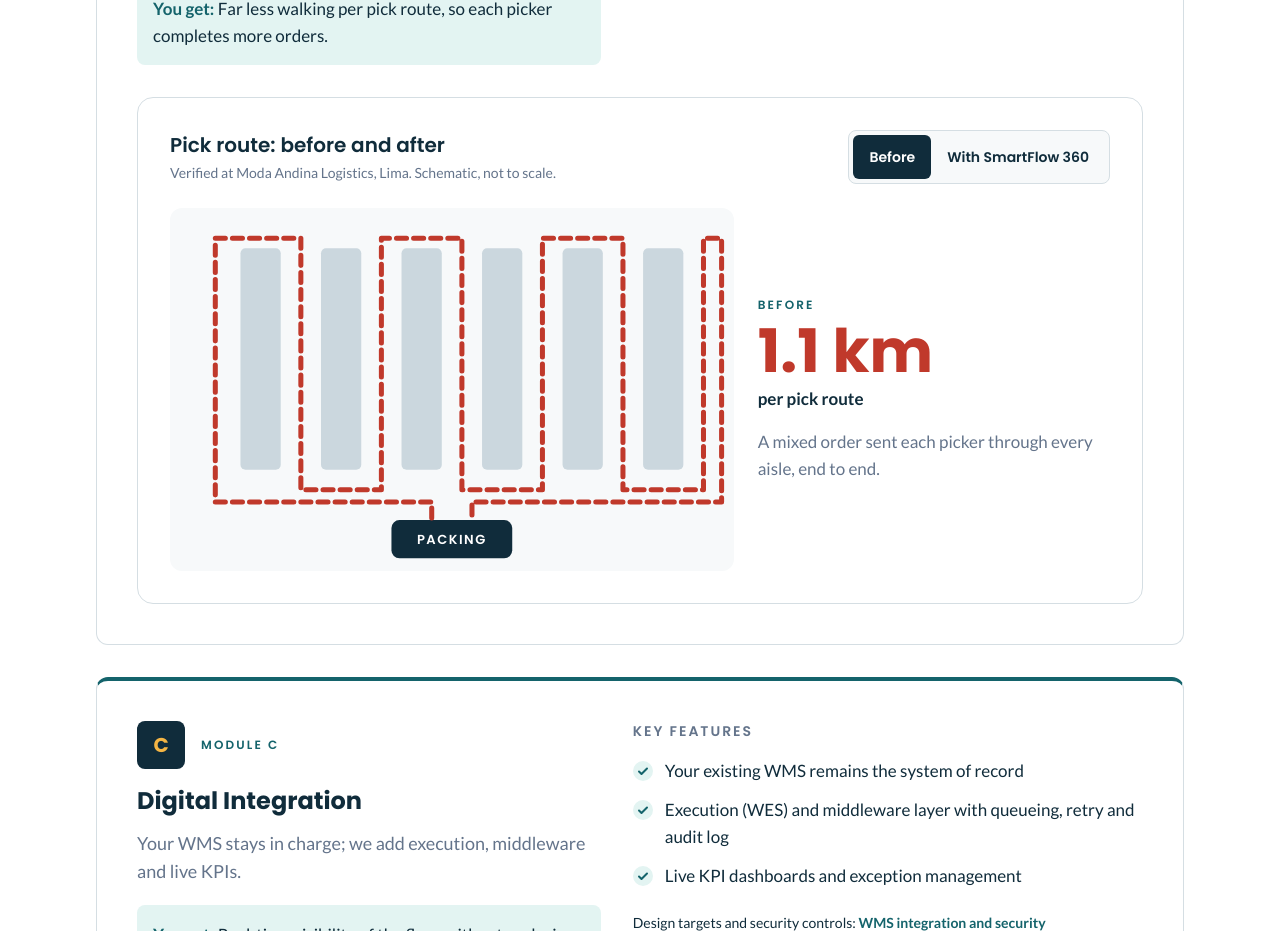
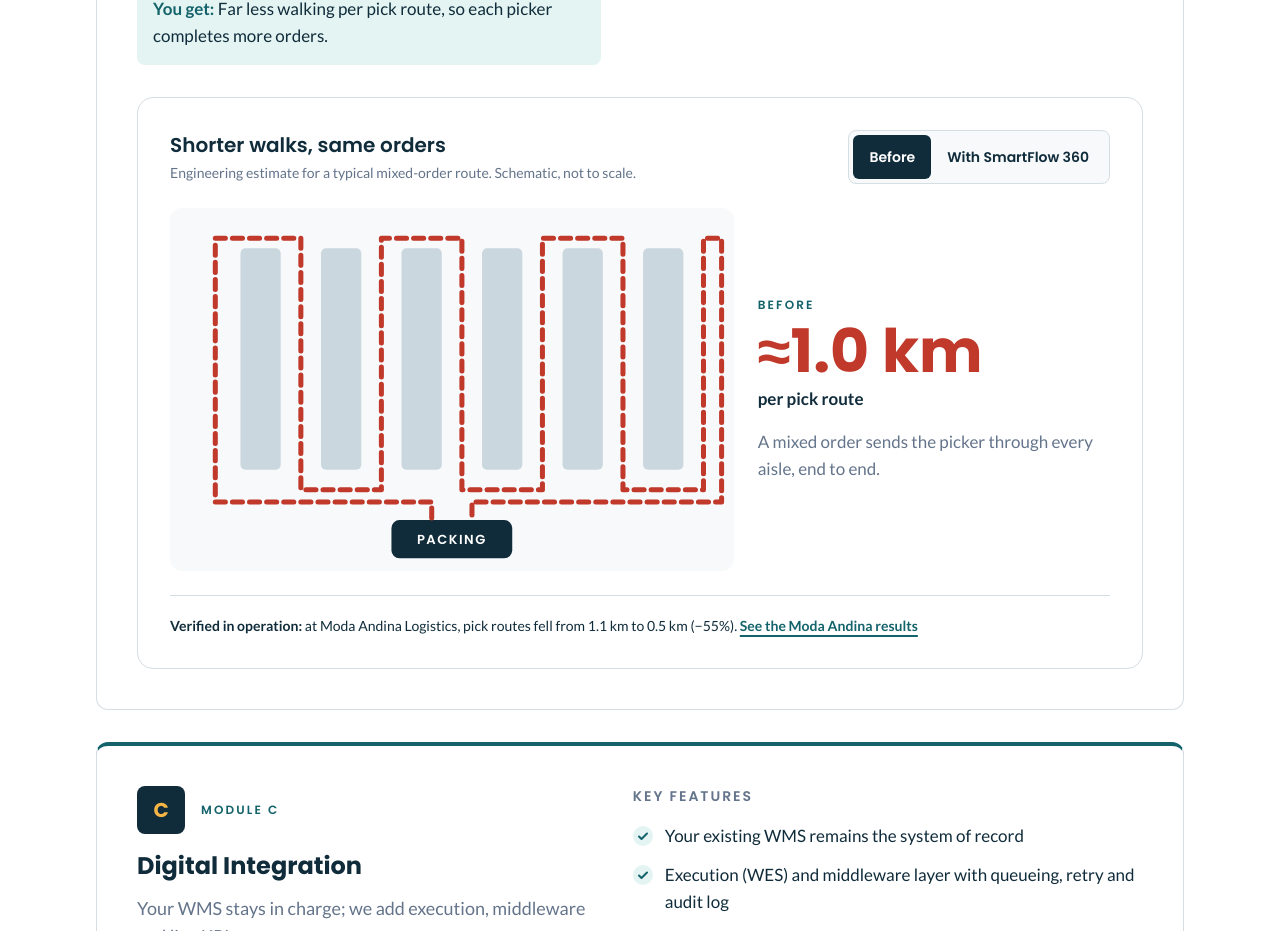
Before and after one commit to NicolasRjS/nexorasmartflow, a Next.js app: page /smartflow-360 in a window 1280 px wide. Shown: the part 1560-2491 px from the top of the page. Built offline with nearby package versions, Linux system fonts and the light colour scheme.

Commit message:
Align pick-route estimate with brochure

```diff
--- a/src/components/PickRouteToggle.tsx
+++ b/src/components/PickRouteToggle.tsx
@@ -1,5 +1,6 @@
 "use client";
 
+import Link from "next/link";
 import { useState } from "react";
 
 type View = "before" | "after";
@@ -20,8 +21,8 @@ export function PickRouteToggle() {
     <div className="rounded-2xl border border-line bg-white p-5 md:p-8">
       <div className="flex flex-col gap-4 md:flex-row md:items-center md:justify-between">
         <div>
-          <h4 className="text-xl font-semibold">Pick route: before and after</h4>
-          <p className="mt-1 text-sm text-slate">Verified at Moda Andina Logistics, Lima. Schematic, not to scale.</p>
+          <h4 className="text-xl font-semibold">Shorter walks, same orders</h4>
+          <p className="mt-1 text-sm text-slate">Engineering estimate for a typical mixed-order route. Schematic, not to scale.</p>
         </div>
         <div className="inline-flex rounded-lg border border-line bg-surface p-1" role="group" aria-label="Choose a view">
           {(["before", "after"] as const).map((v) => (
@@ -47,8 +48,8 @@ export function PickRouteToggle() {
           role="img"
           aria-label={
             before
-              ? "Before: a mixed order sends the picker through every aisle, about 1.1 kilometers per route."
-              : "With SmartFlow 360: fast movers sit closest to packing, so the route stays in one short zone, about 0.5 kilometers."
+              ? "Before: a mixed order sends the picker through every aisle, about 1.0 kilometer per route."
+              : "With SmartFlow 360: fast movers sit closest to packing, so the route stays in one short zone, 0.5 kilometers or less."
           }
         >
           {/* Pick zones (after) */}
@@ -96,17 +97,25 @@ export function PickRouteToggle() {
         <div aria-live="polite">
           <p className="eyebrow">{before ? "Before" : "With SmartFlow 360"}</p>
           <p className={`mt-2 font-display text-6xl font-bold ${before ? "text-before" : "text-deep"}`}>
-            {before ? "1.1 km" : "0.5 km"}
+            {before ? "≈1.0 km" : "≤0.5 km"}
           </p>
           <p className="mt-1 font-semibold">per pick route</p>
           <p className="mt-4 text-slate">
             {before
-              ? "A mixed order sent each picker through every aisle, end to end."
+              ? "A mixed order sends the picker through every aisle, end to end."
               : "ABC slotting puts the fastest movers closest to packing (amber), and zone picking keeps each route short."}
           </p>
-          {!before && <p className="chip mt-4">−55% walking</p>}
+          {!before && <p className="chip mt-4">Half the walking or less</p>}
         </div>
       </div>
+
+      <p className="mt-6 border-t border-line pt-5 text-sm">
+        <strong>Verified in operation:</strong> at Moda Andina Logistics, pick routes fell from 1.1 km to 0.5 km
+        (−55%).{" "}
+        <Link href="/results#moda-andina" className="prose-link">
+          See the Moda Andina results
+        </Link>
+      </p>
     </div>
   );
 }
```
